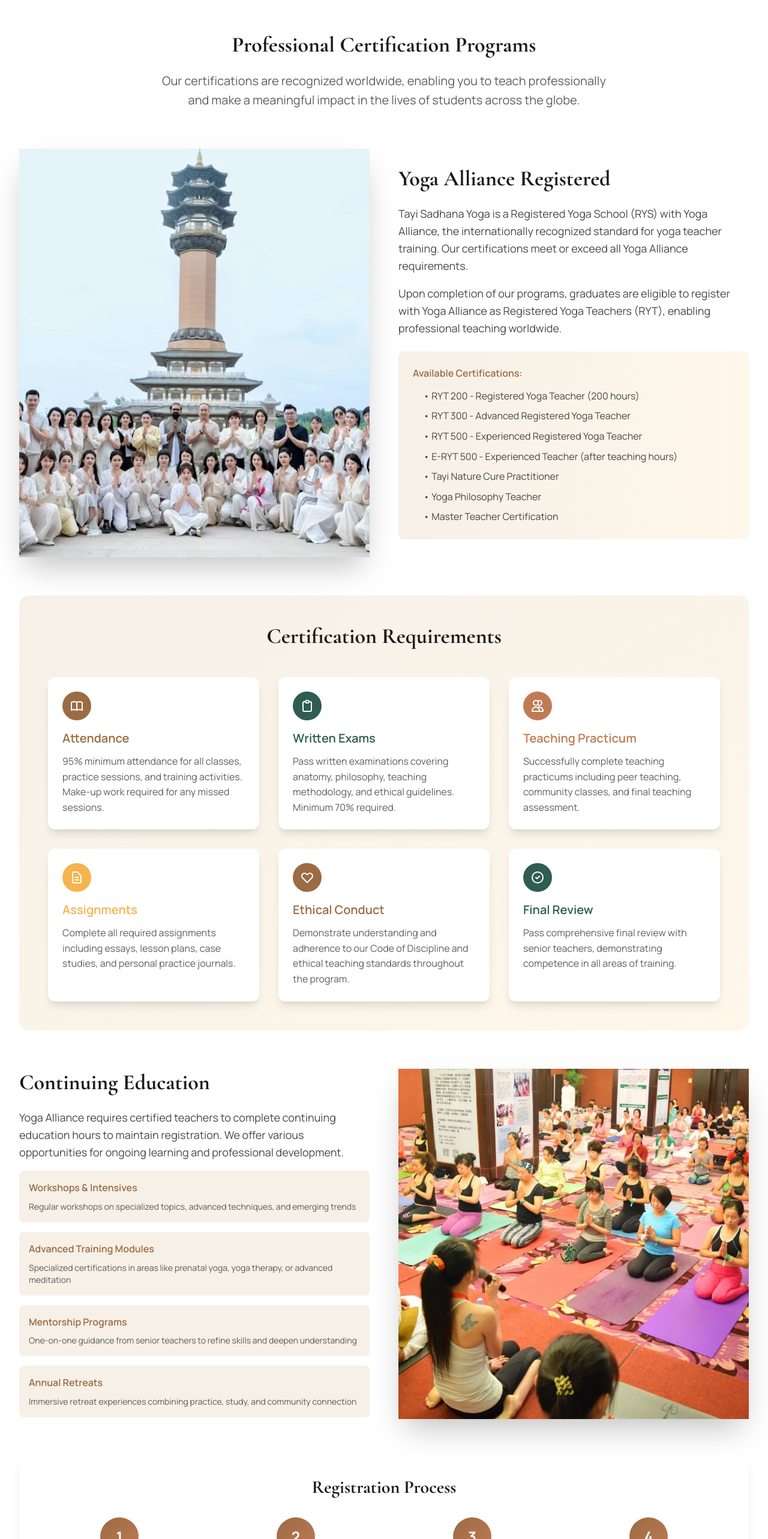
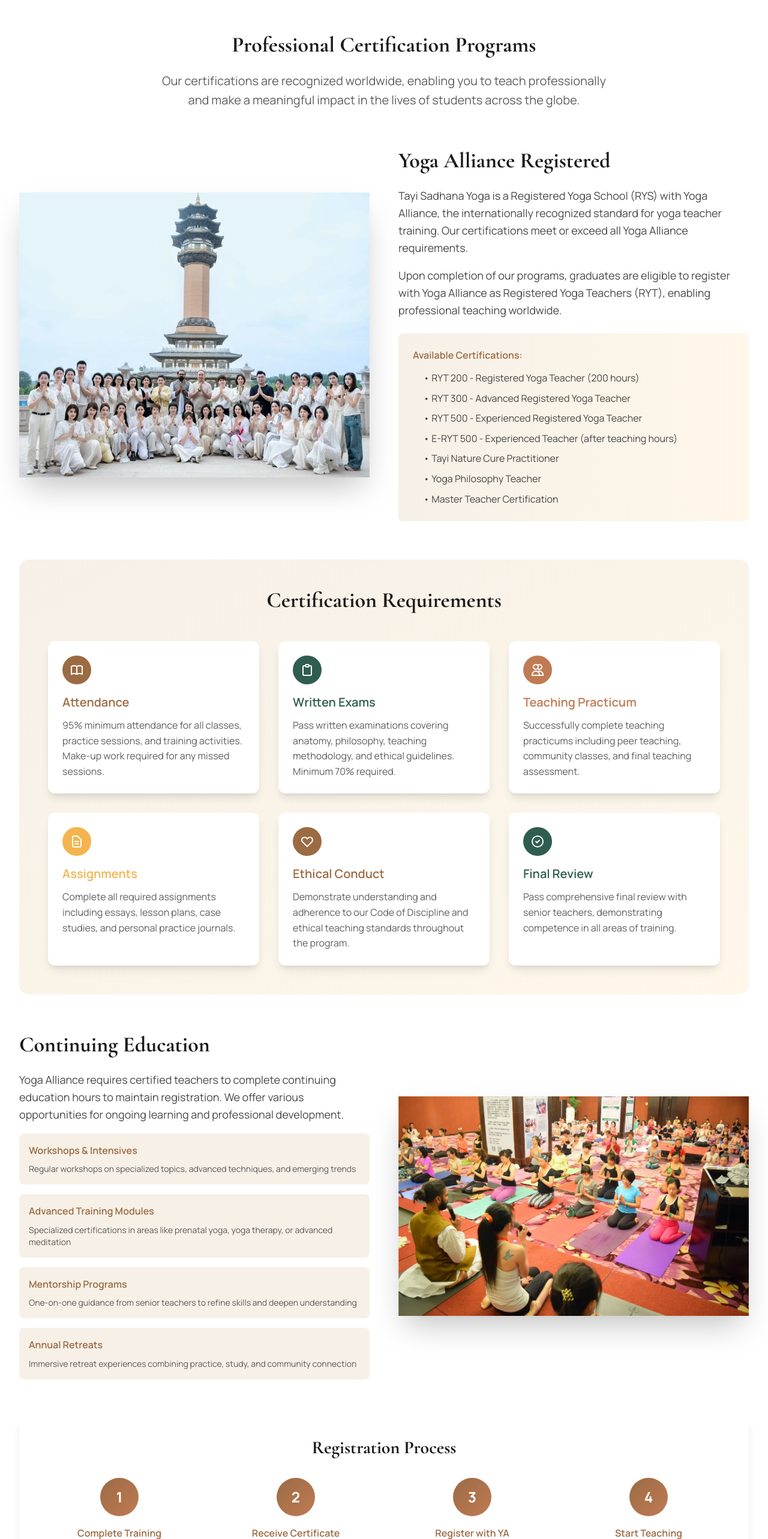
Before and after one commit to vedahametam/tayi-yoga, a React (Vite) app: page /certification/teacher-certification in a window 1280 px wide. Shown: the part 694-3260 px from the top of the page at 60% size. Built offline with nearby package versions, Linux system fonts and the light colour scheme.

Commit message:
Update body image aspect ratios to match natural dimensions for full visibility without cropping

```diff
--- a/src/react-app/pages/certification/TeacherCertification.tsx
+++ b/src/react-app/pages/certification/TeacherCertification.tsx
@@ -27,7 +27,7 @@ export default function TeacherCertification() {
 
           <div className="grid md:grid-cols-2 gap-12 items-center mb-16">
             <div>
-              <ImagePlaceholder width={600} height={700} src="/images/general/students.jpg" alt="Certification Ceremony" className="rounded-lg shadow-2xl" objectFit="cover" objectPosition="center" />
+              <ImagePlaceholder width={817} height={664} src="/images/general/students.jpg" alt="Certification Ceremony" className="rounded-lg shadow-2xl" objectFit="cover" objectPosition="center" />
             </div>
             <div>
               <h2 className="text-4xl font-serif font-bold text-ink mb-6">
@@ -180,7 +180,7 @@ export default function TeacherCertification() {
               </div>
             </div>
             <div>
-              <ImagePlaceholder width={600} height={600} src="/images/general/yoga_culture.jpg" alt="Continuing Education" className="rounded-lg shadow-2xl" objectFit="cover" objectPosition="bottom" />
+              <ImagePlaceholder width={1247} height={781} src="/images/general/yoga_culture.jpg" alt="Continuing Education" className="rounded-lg shadow-2xl" objectFit="cover" objectPosition="center" />
             </div>
           </div>
 
```
